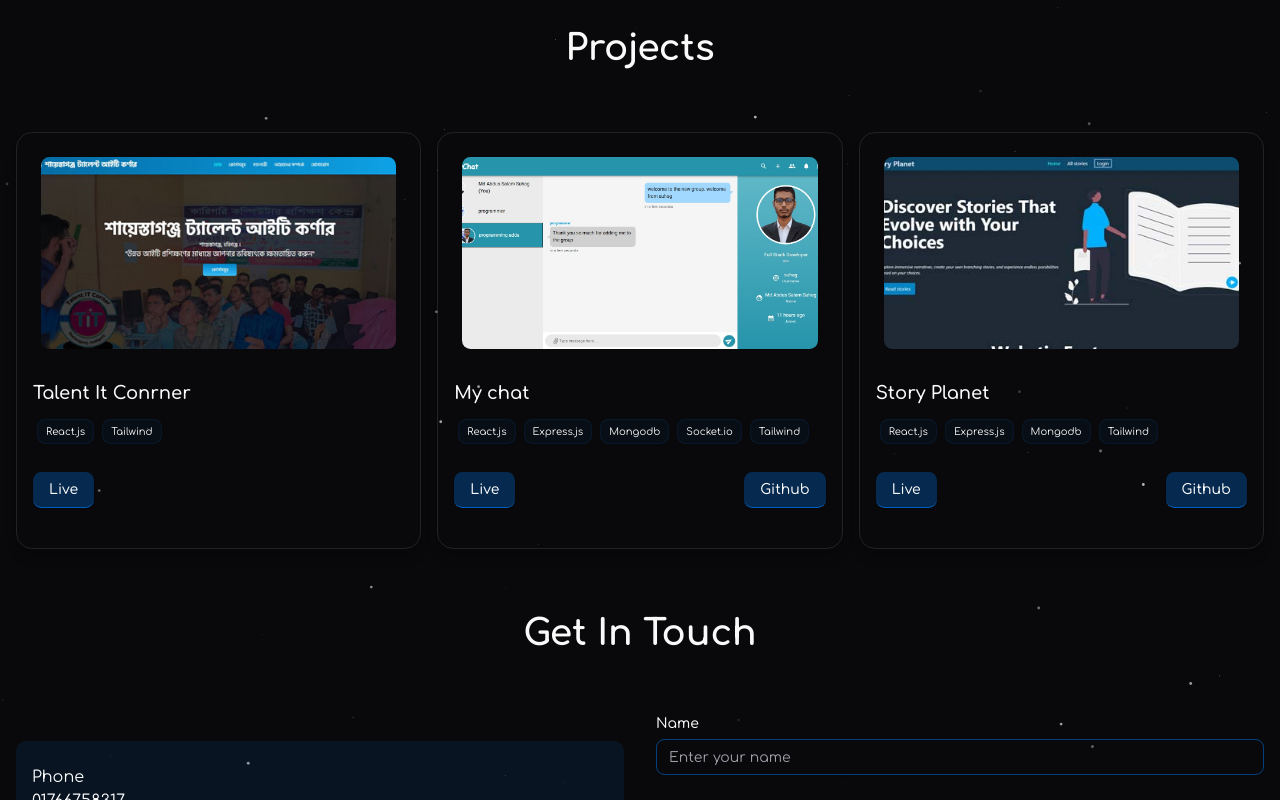
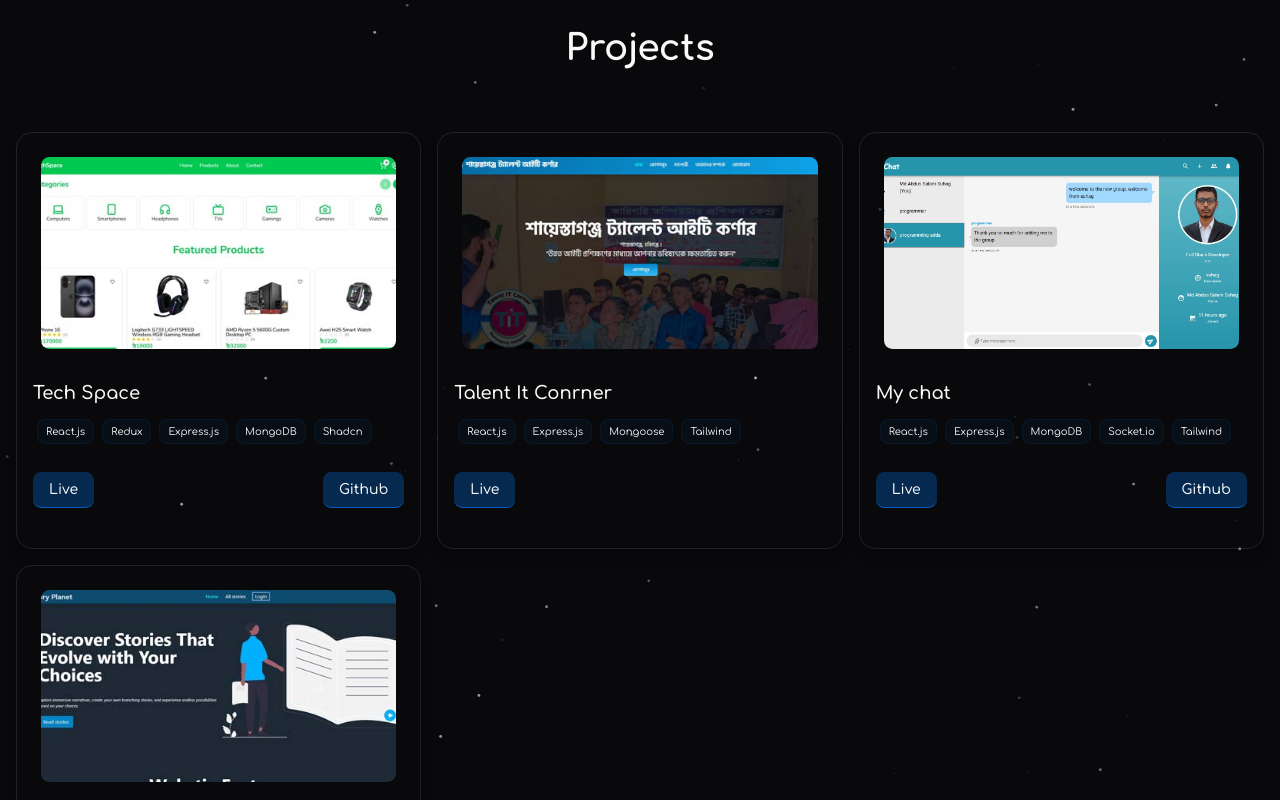
Before and after one commit to md-suhag/suhag-portfolio, a Next.js app: page / in a window 1280 px wide. Shown: the part 1360-2160 px from the top of the page. Built offline with nearby package versions, Linux system fonts and the light colour scheme.

Commit message:
add: tech space project

```diff
--- a/src/components/home/Project.tsx
+++ b/src/components/home/Project.tsx
@@ -3,10 +3,18 @@ import ProjectCard from "../ProjectCard";
 
 const projectDetails = [
   {
+    imageUrl: "/tech-space.jpg",
+    title: "Tech Space",
+    description: "",
+    techStack: ["React.js", "Redux", "Express.js", "MongoDB", "Shadcn"],
+    demoLink: "https://tech-space-client.vercel.app/",
+    codeLink: "https://github.com/md-suhag/tech-space.git",
+  },
+  {
     imageUrl: "/talent-it.jpg",
     title: "Talent It Conrner",
     description: "",
-    techStack: ["React.js", "Tailwind"],
+    techStack: ["React.js", "Express.js", "Mongoose", "Tailwind"],
     demoLink: "https://talentitcorner.vercel.app/",
     codeLink: "",
   },
@@ -14,7 +22,7 @@ const projectDetails = [
     imageUrl: "/mychat.jpg",
     title: "My chat",
     description: "",
-    techStack: ["React.js", "Express.js", "Mongodb", "Socket.io", "Tailwind"],
+    techStack: ["React.js", "Express.js", "MongoDB", "Socket.io", "Tailwind"],
     demoLink: "https://my-chat-mern.vercel.app/",
     codeLink: "https://github.com/md-suhag/my-chat-client",
   },
@@ -22,7 +30,7 @@ const projectDetails = [
     imageUrl: "/story-planet.jpg",
     title: "Story Planet",
     description: "",
-    techStack: ["React.js", "Express.js", "Mongodb", "Tailwind"],
+    techStack: ["React.js", "Express.js", "MongoDB", "Tailwind"],
     demoLink: "https://story-planet.vercel.app/",
     codeLink: "https://github.com/md-suhag/story-planet",
   },
```
Also changed, not shown: public/tech-space.jpg (added).
